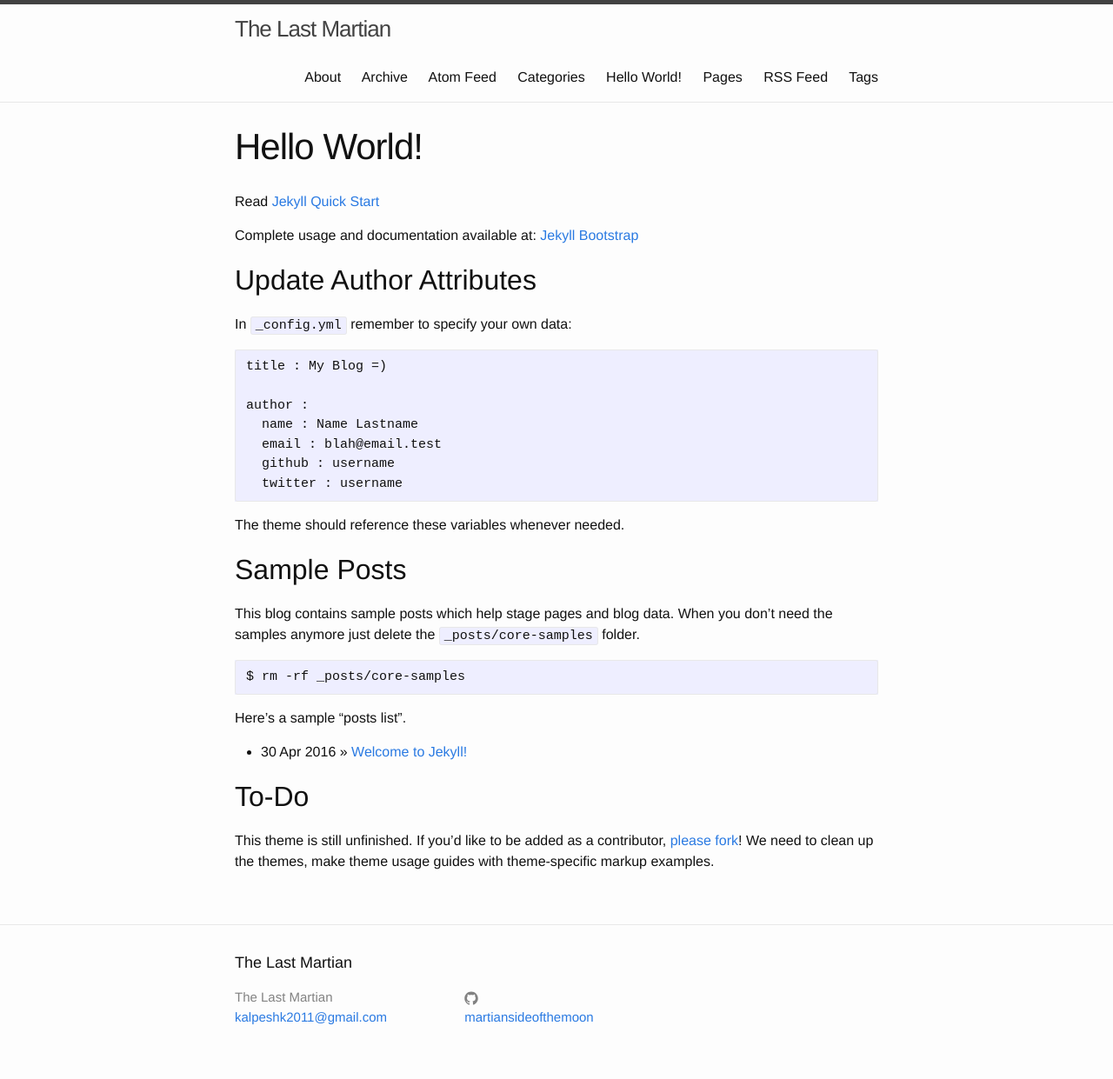
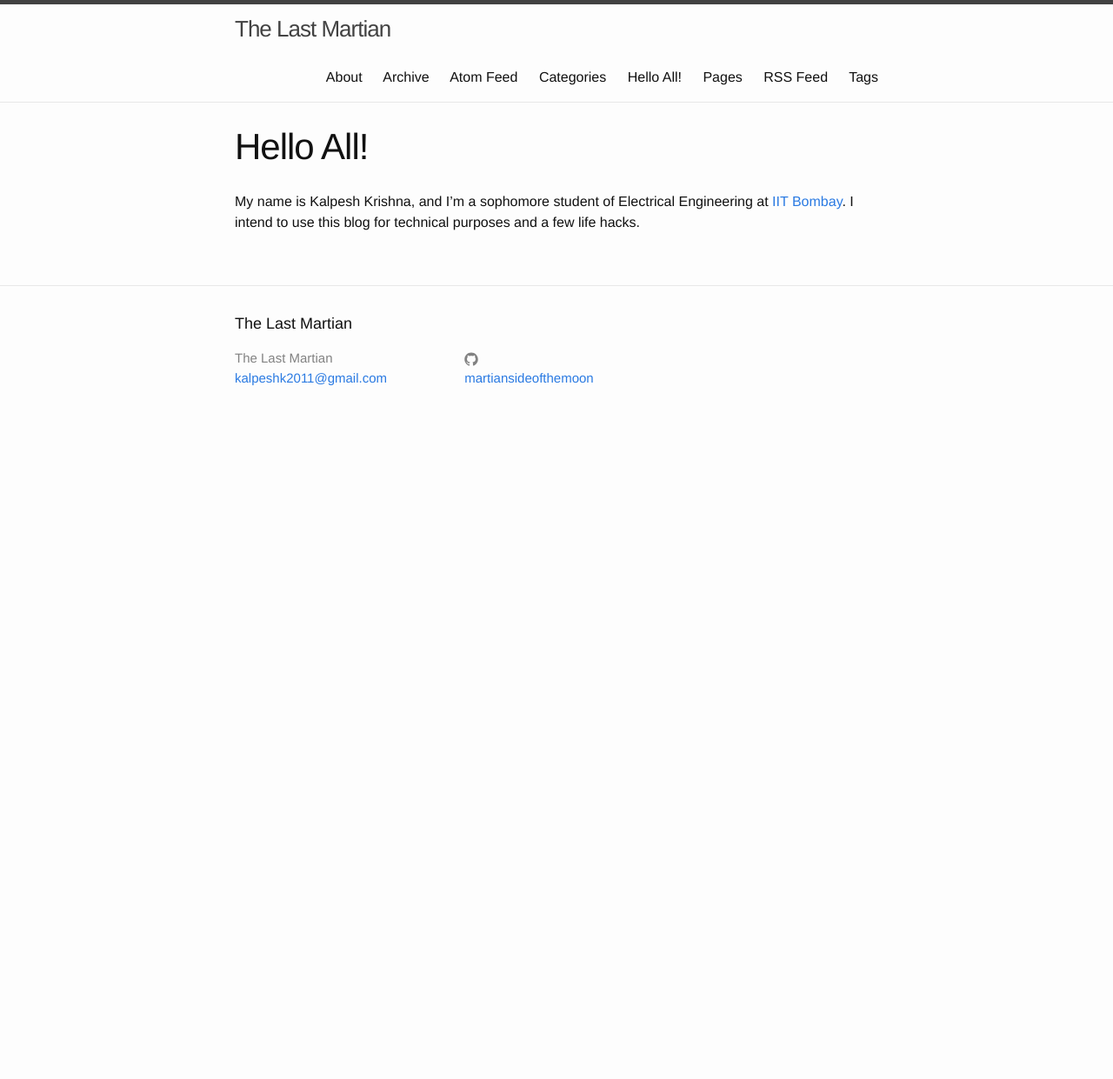
Before and after one commit to martiansideofthemoon/martiansideofthemoon.github.io, a Jekyll site: the page built from index.md, in a window 1280 px wide. Shown: the whole page at 87% size. Built offline with Jekyll 4.4.1, drawn with Linux system fonts in a browser that asks for light colours; after the commit the page ends 900 px from its top, so only the background shows below that.

```diff
--- a/index.md
+++ b/index.md
@@ -1,44 +1,7 @@
 ---
 layout: page
-title: Hello World!
-tagline: Supporting tagline
+title: Hello All!
 ---
 {% include JB/setup %}
 
-Read [Jekyll Quick Start](http://jekyllbootstrap.com/usage/jekyll-quick-start.html)
-
-Complete usage and documentation available at: [Jekyll Bootstrap](http://jekyllbootstrap.com)
-
-## Update Author Attributes
-
-In `_config.yml` remember to specify your own data:
-
-    title : My Blog =)
-
-    author :
-      name : Name Lastname
-      email : blah@email.test
-      github : username
-      twitter : username
-
-The theme should reference these variables whenever needed.
-
-## Sample Posts
-
-This blog contains sample posts which help stage pages and blog data.
-When you don't need the samples anymore just delete the `_posts/core-samples` folder.
-
-    $ rm -rf _posts/core-samples
-
-Here's a sample "posts list".
-
-<ul class="posts">
-  {% for post in site.posts %}
-    <li><span>{{ post.date | date_to_string }}</span> &raquo; <a href="{{ BASE_PATH }}{{ post.url }}">{{ post.title }}</a></li>
-  {% endfor %}
-</ul>
-
-## To-Do
-
-This theme is still unfinished. If you'd like to be added as a contributor, [please fork](http://github.com/plusjade/jekyll-bootstrap)!
-We need to clean up the themes, make theme usage guides with theme-specific markup examples.
+My name is Kalpesh Krishna, and I'm a sophomore student of Electrical Engineering at [IIT Bombay](iitb.ac.in). I intend to use this blog for technical purposes and a few life hacks.
```
Also changed, not shown: _posts/2016-04-30-welcome-to-jekyll.markdown (deleted, +0 -25 lines), about.md (+1 -9 lines), README.md (deleted).
